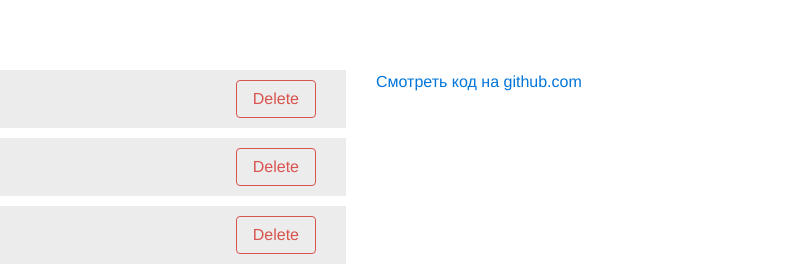
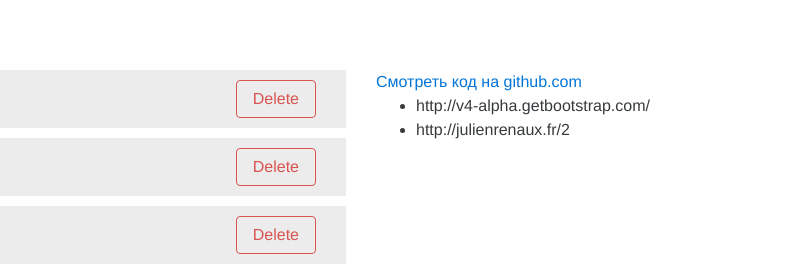
Before and after one commit to Siteograf/jsFaviconViewer, a plain HTML site: page index.html in a window 1280 px wide. Shown: the top 271 px of the page, 469-1280 px from the left. Drawn offline with Linux system fonts and the light colour scheme.

Commit message:
правки

```diff
--- a/index.html
+++ b/index.html
@@ -45,6 +45,11 @@
 
         <div class="col-sm-4">
             <a href="https://github.com/Siteograf/jsFaviconViewer">Смотреть код на github.com</a>
+
+            <ul>
+                <li>http://v4-alpha.getbootstrap.com/</li>
+                <li>http://julienrenaux.fr/2</li>
+            </ul>
         </div>
     </div>
 </div>
```
